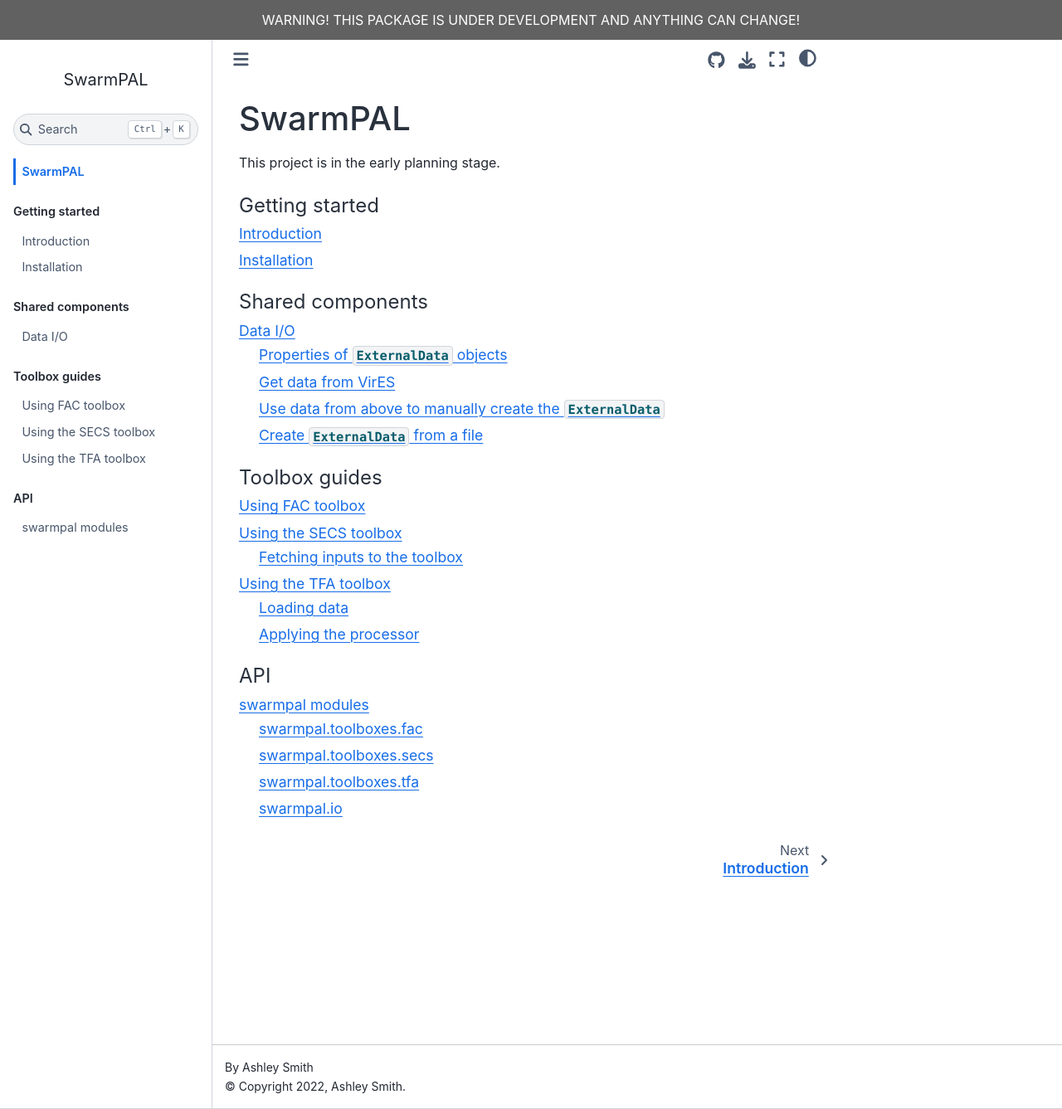
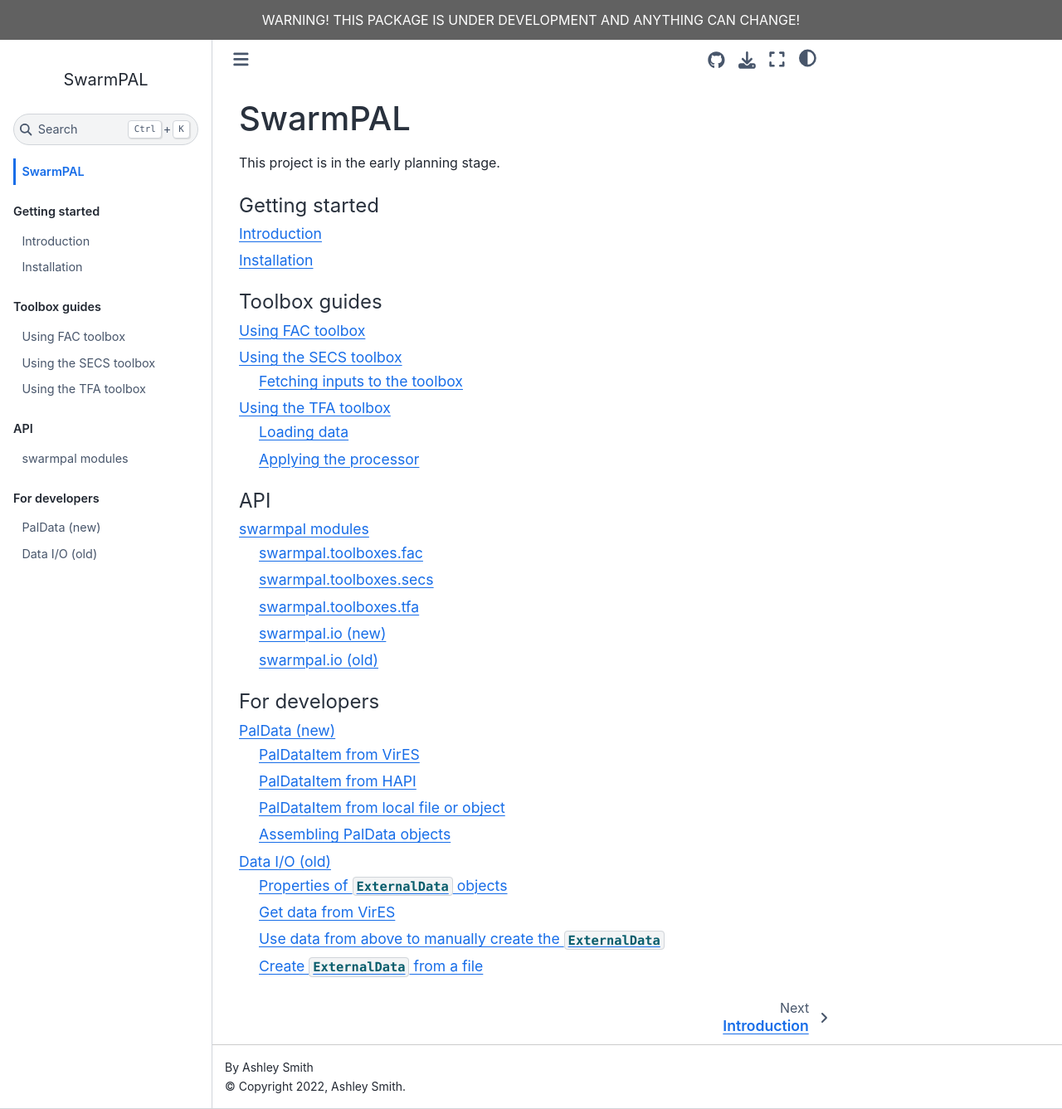
Before and after one commit to Swarm-DISC/SwarmPAL, a Sphinx documentation site: the page built from docs/index.rst, in a window 1280 px wide and 1337 px high. Shown: the whole window at 83% size. Built offline with Sphinx 7.4.7 and the Sphinx Book theme 1.1.4, drawn with Linux system fonts in a browser that asks for light colours.

Commit message:
Add basic documentation for paldata

```diff
--- a/docs/api.rst
+++ b/docs/api.rst
@@ -25,8 +25,14 @@ swarmpal.toolboxes.tfa.tfalib
 .. automodule:: swarmpal.toolboxes.tfa.tfalib
     :members:
 
-swarmpal.io
-^^^^^^^^^^^
+swarmpal.io (new)
+^^^^^^^^^^^^^^^^^
+
+.. automodule:: swarmpal.io.paldata
+    :members:
+
+swarmpal.io (old)
+^^^^^^^^^^^^^^^^^
 
 .. autoclass:: swarmpal.io.ExternalData
     :members:
--- a/docs/index.rst
+++ b/docs/index.rst
@@ -13,12 +13,6 @@ This project is in the early planning stage.
 
 .. toctree::
    :maxdepth: 2
-   :caption: Shared components
-
-   toolboxes/shared/data_io
-
-.. toctree::
-   :maxdepth: 2
    :caption: Toolbox guides
 
    toolboxes/fac/using_fac
@@ -30,3 +24,10 @@ This project is in the early planning stage.
   :caption: API
 
   api
+
+.. toctree::
+   :maxdepth: 2
+   :caption: For developers
+
+   toolboxes/shared/paldata
+   toolboxes/shared/data_io
```
Also changed, not shown: docs/toolboxes/shared/data_io.ipynb, docs/toolboxes/shared/paldata.ipynb (added), 1 other file.
